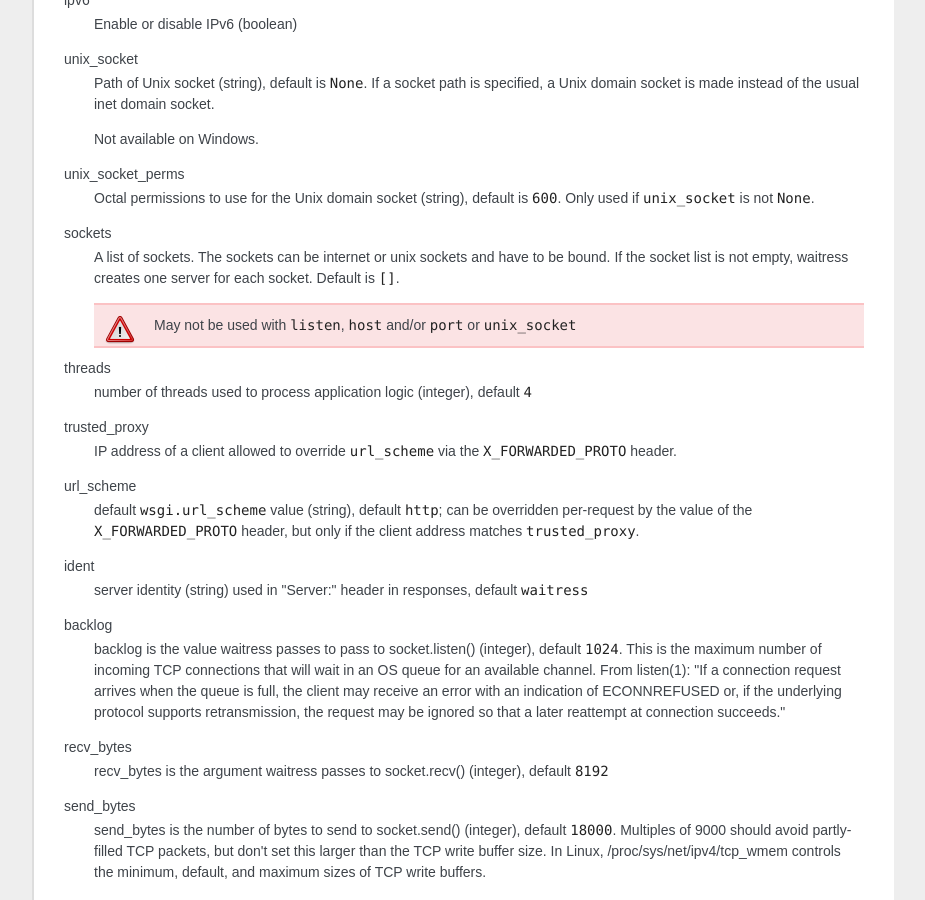
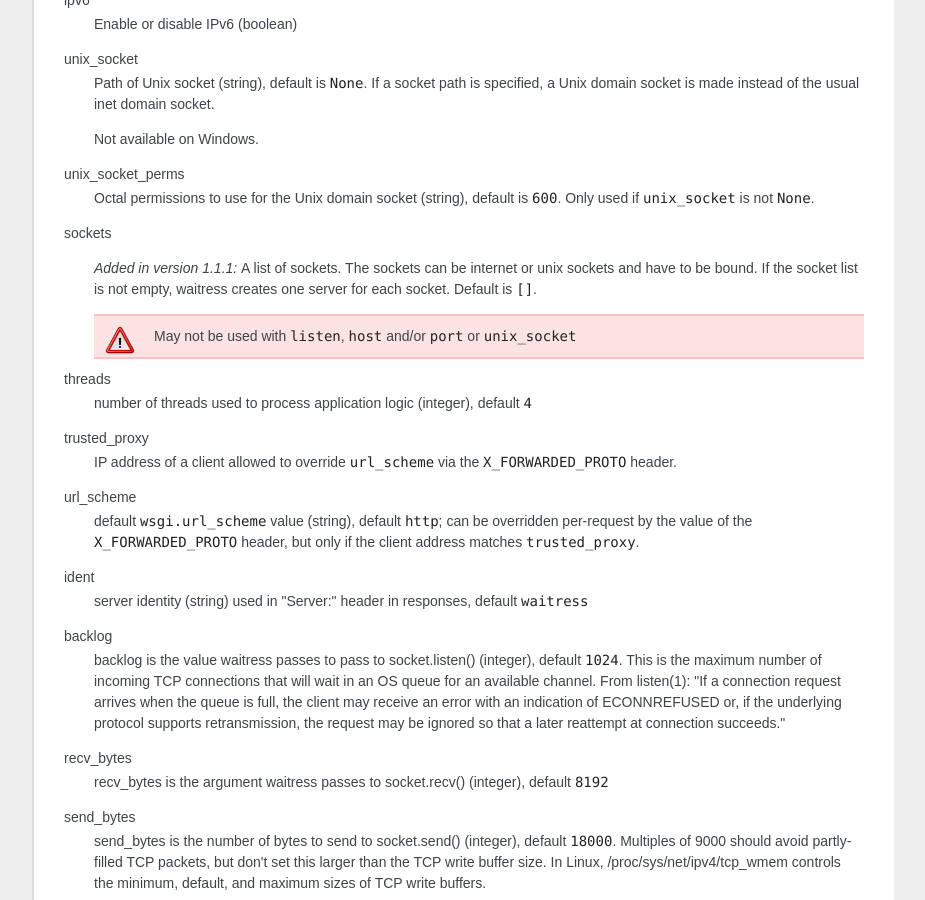
Before and after one commit to Pylons/waitress, a Sphinx documentation site: the page built from docs/arguments.rst, in a window 1280 px wide and 900 px high, scrolled down 774 px. Shown: the whole window, without its empty margins (198-1123 px from the left). Built offline with Sphinx 7.4.7, drawn with Linux system fonts in a browser that asks for light colours; some web fonts are replaced.

Commit message:
Added versionadded and minor changes to socket activation documentation

```diff
--- a/docs/arguments.rst
+++ b/docs/arguments.rst
@@ -52,12 +52,13 @@ unix_socket_perms
     ``600``. Only used if ``unix_socket`` is not ``None``.
 
 sockets
-    A list of sockets. The sockets can be internet or unix sockets and have to be bound.
-    If the socket list is not empty, waitress creates one server for each socket.
-    Default is ``[]``.
+    .. versionadded:: 1.1.1
+        A list of sockets. The sockets can be internet or unix sockets and have to be bound.
+        If the socket list is not empty, waitress creates one server for each socket.
+        Default is ``[]``.
 
-    .. warning::
-        May not be used with ``listen``, ``host`` and/or ``port`` or ``unix_socket``
+        .. warning::
+            May not be used with ``listen``, ``host`` and/or ``port`` or ``unix_socket``
 
 threads
     number of threads used to process application logic (integer), default
--- a/docs/socket-activation.rst
+++ b/docs/socket-activation.rst
@@ -41,6 +41,6 @@ pre-bound sockets.
 
 Generally, to implement socket activation for a given init system, a wrapper
 script uses the init system specific libraries to retrieve the sockets from
-the init system and the starts waitress passing the sockets using the parameter
+the init system. Afterwards it starts waitress passing the sockets with the parameter
 ``sockets``. Note that the sockets have to be bound, which all init systems
 supporting socket activation do.
```
